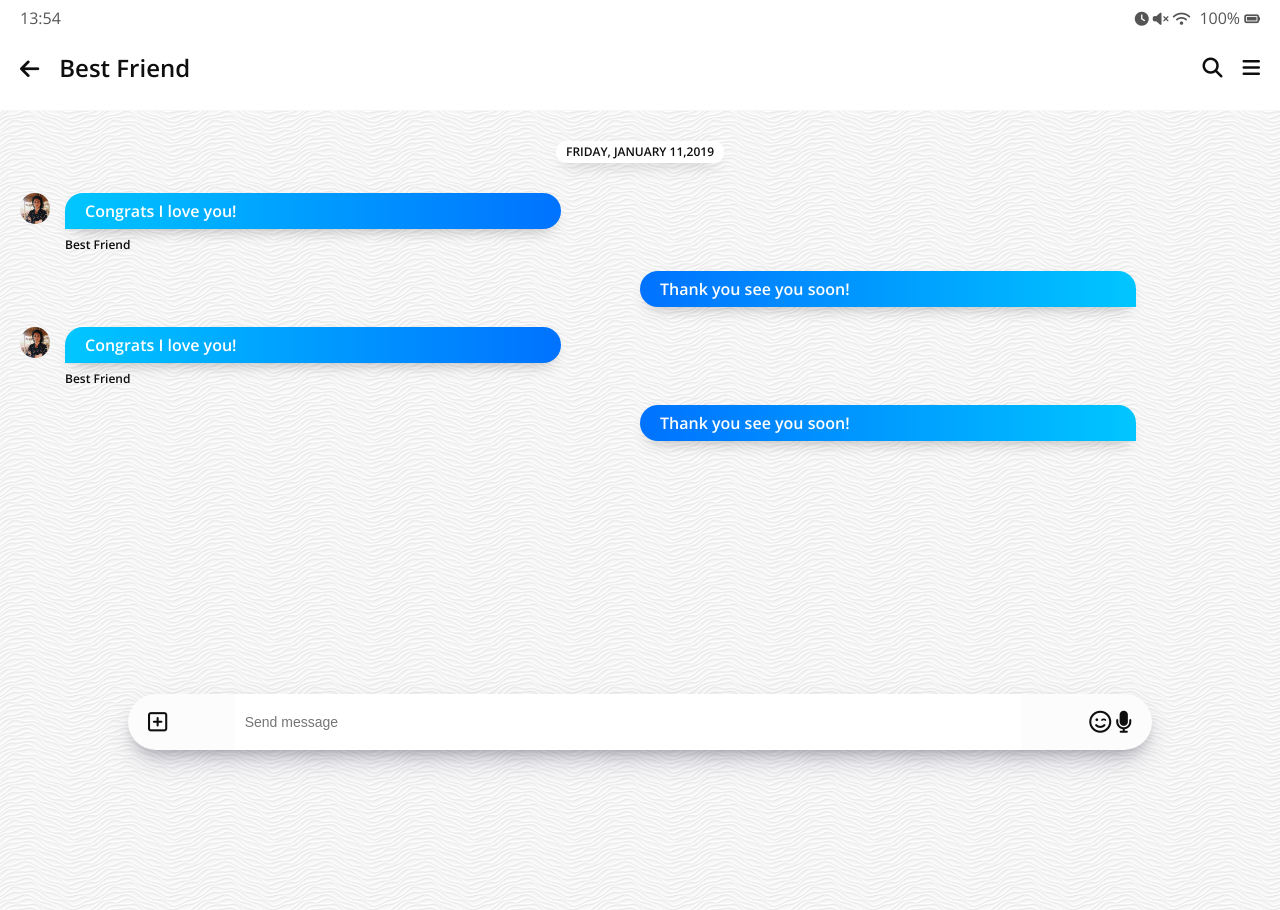
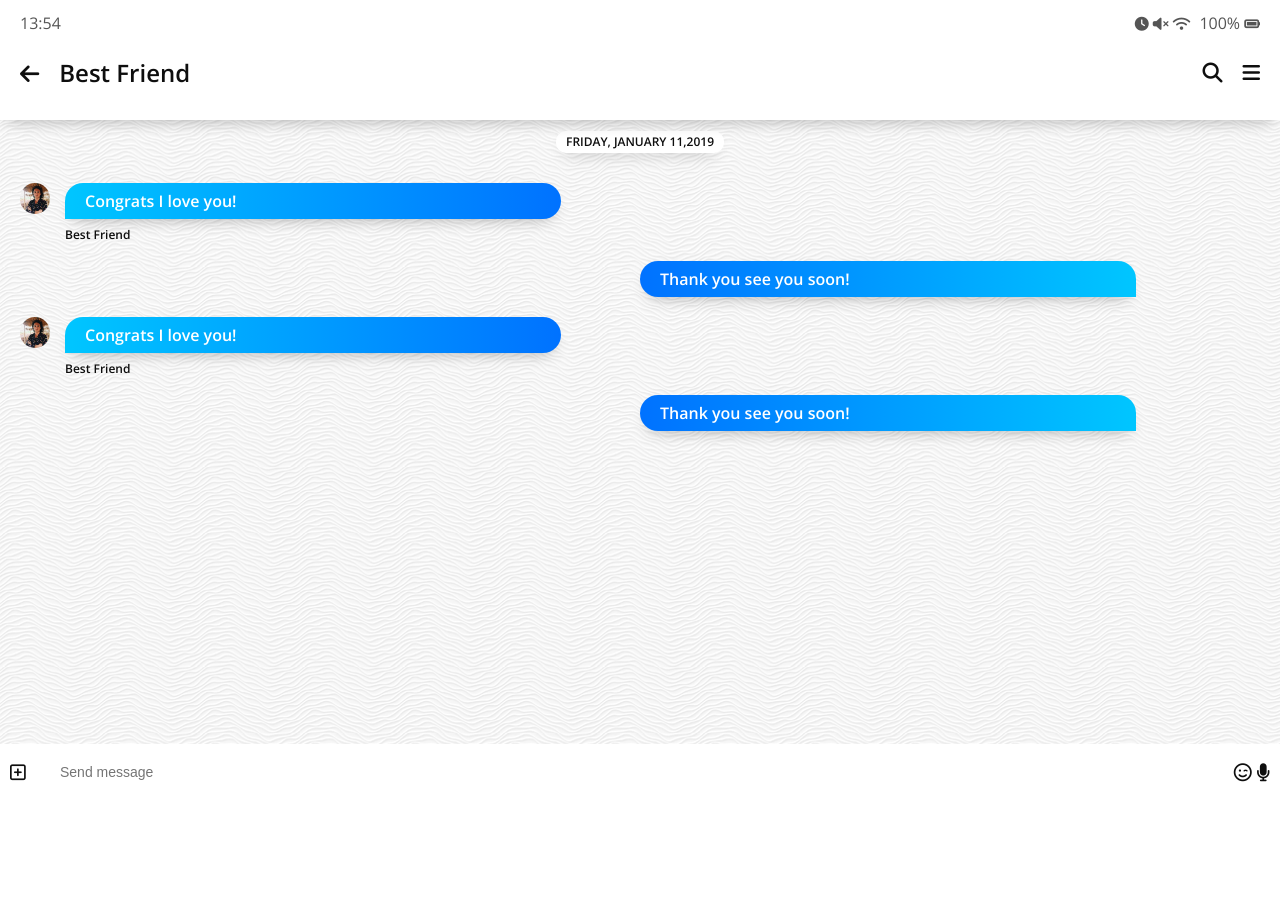
Before and after one commit to Tloz-z/kakao-clone, a plain HTML site: page kakao-clone-v2.0/chat.html in a window 1280 px wide. After the commit the page ends 800 px from the top, so only its background shows below. Drawn offline with nearby package versions, Linux system fonts and the light colour scheme.

Commit message:
Kakao Clone v2 (#3.0~#3.3)

```diff
--- a/kakao-clone-v2.0/chat.html
+++ b/kakao-clone-v2.0/chat.html
@@ -9,6 +9,7 @@
     <title>Chat | Kakao Clone</title>
 </head>
 <body class ="chats-body">
+    <div class="header-wrapper">
         <div class="status-bar">
             <div class="status-bar__column">
                 <span class="status-bar__clock">13:54</span>
@@ -37,6 +38,7 @@
                 </span>
             </div>
         </header>
+    </div>
     <main class="chat-screen">
         <ul class="chat__messages">
             <span class="chat__timestamp">Friday, January 11,2019</span>
@@ -76,14 +78,12 @@
             </li>
         </ul>
     </main>
-    <div class="chat__write">
-        <div class="chat__write-column">
+    <div class="chat__write-container">
+        <input class="chat__write" type="text" placeholder = "Send message" class="chat__write-input">
+        <div class="chat__icon-left chat__icon">
             <i class="far fa-plus-square"></i>
         </div>
-        <div class="chat__write-column">
-            <input type="text" placeholder = "Send message" class="chat__write-input">
-        </div>
-        <div class="chat__write-column">
+        <div class="chat__icon-right chat__icon">
             <span class="chat__write-icon">
                 <i class="far fa-smile-wink"></i>
             </span>
--- a/kakao-clone-v2.0/css/chat.css
+++ b/kakao-clone-v2.0/css/chat.css
@@ -1,5 +1,16 @@
+.header-wrapper {
+    position: fixed;
+    top: 0px;
+    width: 100%;
+    padding: 5px 0;
+    background-color: white;
+    box-shadow: 0 8px 16px -8px rgba(0,0,0,.3), 0 -6px 16px -6px rgba(0,0,0,.025);
+}
+
 .chats-body {
     padding: 0px;
+    padding-top: 100px;
+    overflow: hidden;
 }
 
 .chats-body .header,
@@ -11,25 +22,73 @@
     margin-top: 10px;
 }
 
-.chat-screen {
+.chats-body {
     background-image: url("../images/chatBg.png");
     min-height: 100vh
 }
 
-.chat__write{
+.chat__write-container{
     position: fixed;
-    bottom: 50px;
-    width: 80%;
+    bottom: 0px;
     margin: 0 auto;
     left: 0;
     right: 0;
     display: flex;
-    background-color: #fcfcfc;
-    padding: 0px 20px;
+    align-items: center;
+    width: 100%;
+    justify-content: space-between;
+}
+
+.chat__icon-left {
+    position: absolute;
+    left: 10px;
+}
+
+.chat__icon-right {
+    position: absolute;
+    right: 10px;
+}
+
+@keyframes float {
+    0%{
+        box-shadow: 0 13px 27px -5px rgba(50,50,93,.25), 0 8px 16px -8px rgba(0,0,0,.3), 0 -6px 16px -6px rgba(0,0,0,.025);
+    }
+    50%{
+        box-shadow: 0 13px 27px -60px rgba(50,50,93,.25), 0 8px 16px -8px rgba(0,0,0,.3), 0 -6px 16px -6px rgba(0,0,0,.025);
+    }
+    100%{
+        box-shadow: 0 13px 27px -5px rgba(50,50,93,.25), 0 8px 16px -8px rgba(0,0,0,.3), 0 -6px 16px -6px rgba(0,0,0,.025);
+    }
+}
+
+.chat__write {
+    bottom: 0px;
+    margin: 0 auto;
+    width: 100%;
+    border-radius: 0;
+    padding: 20px 60px;
+    border: none;
+    font-size: 14px;
+    transition: width .5s ease-in-out , border-radius .5s ease-in-out,
+    transform .5s ease-in-out, box-shadow 0.5s ease-in-out ;
+}
+
+.chat__write:focus {
+    outline: none;
+    width: 80%;
+    transform: translateY(-100px);
     border-radius: 40px;
     box-shadow: 0 13px 27px -5px rgba(50,50,93,.25), 0 8px 16px -8px rgba(0,0,0,.3), 0 -6px 16px -6px rgba(0,0,0,.025);
-    justify-content: space-between;
-    align-items: center;
+    animation: float 3s linear infinite forwards;
+}
+
+.chat__icon {
+    font-size: 18px;
+    transition: opacity .5s ease-in-out;
+}
+
+.chat__write:focus ~ .chat__icon {
+    opacity: 0;
 }
 
 .chat__write i {
@@ -38,17 +97,6 @@
 
 .chat__write-column:nth-child(2){
     width: 80%;
-}
-
-.chat__write-column input{
-    padding: 20px 10px;
-    width: 100%;
-    border: none;
-    font-size: 14px;
-}
-
-.chat__write-column input:focus {
-    outline: none;
 }
 
 .chat-screen .chat__messages{
@@ -124,3 +172,33 @@
     border-bottom-right-radius: 0px;
     background-image: linear-gradient(to right , #0072ff , #00c6ff);
 }
+
+@keyframes incomingAnim {
+    from{
+        opacity: 0;
+        transform: translateX(-200px);
+    }
+    to{
+        opacity: 1;
+        transform: none;
+    }
+}
+
+.incoming-message {
+    animation: incomingAnim .5s ease-out forwards;
+}
+
+@keyframes sentAnimation {
+    from{
+        opacity: 0;
+        transform: translateX(200px);
+    }
+    to{
+        opacity: 1;
+        transform: none;
+    }
+}
+
+.sent-message {
+    animation: sentAnimation .5s ease-out forwards;
+}
```
Lines whose indentation alone changed are shown as unchanged.
